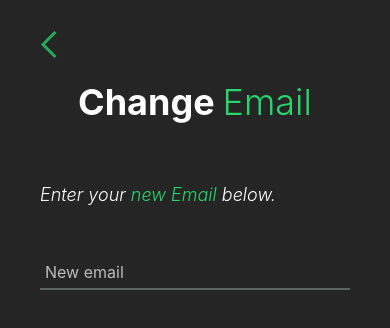
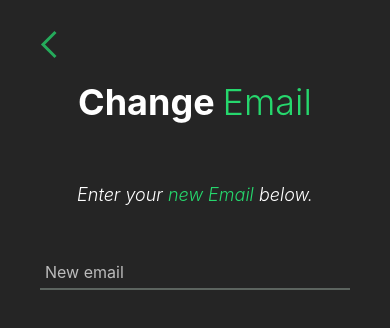
Before and after one commit to huferr/math-viewer, a React Native app: screen /change_email in a window 390 px wide. Shown: the top 328 px of the page. Built offline with nearby package versions, Linux system fonts and the light colour scheme.

Commit message:
fix: typography side effects bugs

```diff
--- a/src/pages/Profile/ChangeEmail/ChangeEmail.screen.tsx
+++ b/src/pages/Profile/ChangeEmail/ChangeEmail.screen.tsx
@@ -20,7 +20,7 @@ export const ChangeEmail: React.FC = () => {
       onPressPrimary={goToVerifyEmail}
       verticalBounce={false}
     >
-      <Subtitle italic marginTop={50} marginBottom={50}>
+      <Subtitle italic marginTop={50} marginBottom={50} textAlign="center">
         Enter your
         {" "}
         <Subtitle green italic>new Email</Subtitle>
--- a/src/pages/Profile/ChangeNickname/ChangeNickname.screen.tsx
+++ b/src/pages/Profile/ChangeNickname/ChangeNickname.screen.tsx
@@ -17,7 +17,7 @@ export const ChangeNickname: React.FC = () => {
       onPressPrimary={() => {}}
       verticalBounce={false}
     >
-      <Subtitle italic marginTop={50} marginBottom={50}>
+      <Subtitle italic marginTop={50} marginBottom={50} textAlign="center">
         Enter your
         {" "}
         <Subtitle green italic>new Nickname</Subtitle>
```
